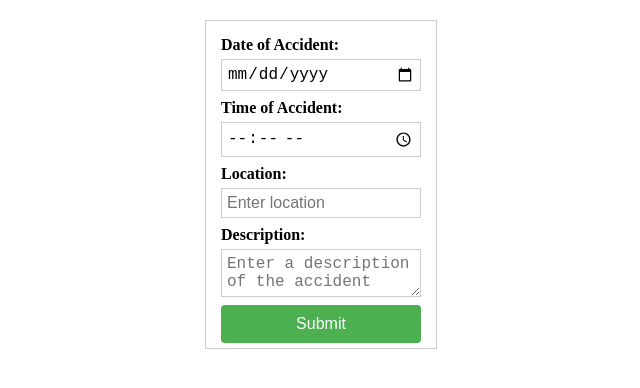
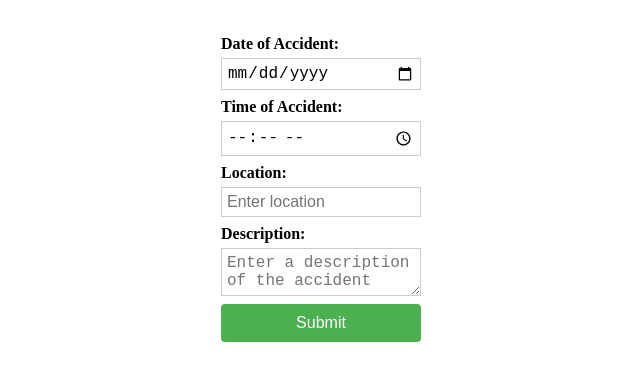
Before and after one commit to Hariprasath0708/accidentdetails, a plain HTML site: page index.html in a window 1280 px wide. Shown: the full height of the page, 319-959 px from the left. Drawn offline with Linux system fonts and the light colour scheme.

Commit message:
Update index.html

```diff
--- a/index.html
+++ b/index.html
@@ -3,7 +3,7 @@
     width: 200px;
     margin:20 auto;
     padding: 15px;
-    border: 1px solid #ccc;
+   // border: 1px solid #ccc;
   }
   label {
     display: block;
```
